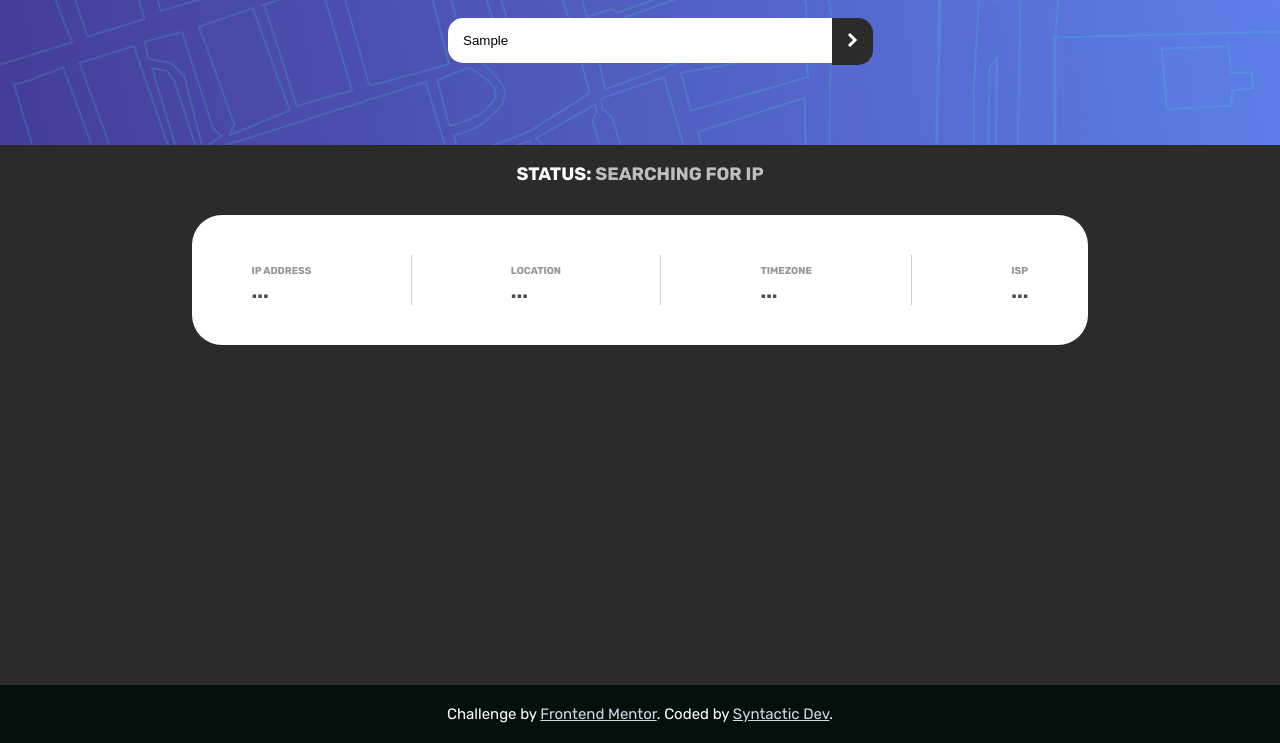
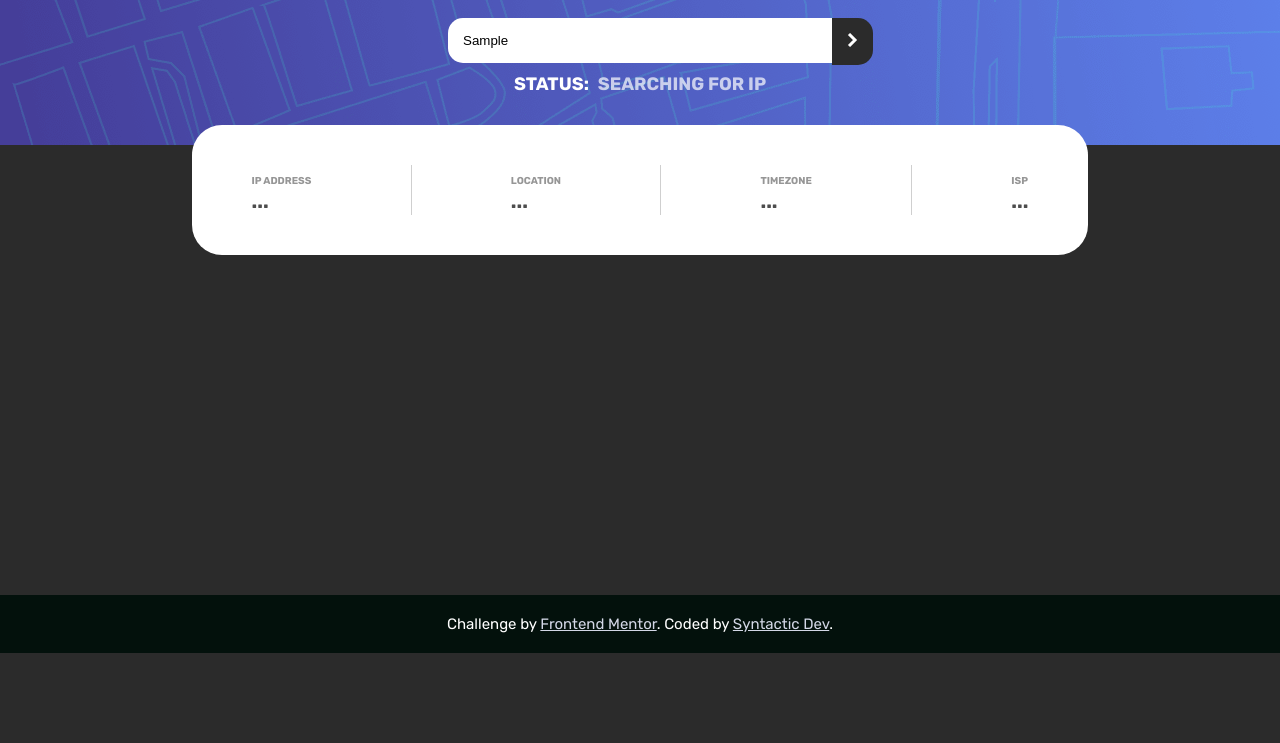
Before and after one commit to Syntacticdev/Frontend-Mentor-Challenge-IP-Address-Tracker-, a plain HTML site: page index.html in a window 1280 px wide. Both pictures are taken after typing "Sample" into the empty fields and a click on the button "submit". Shown: the part 105-848 px from the top of the page. After the commit the page ends 800 px from the top, so only its background shows below. Drawn offline with nearby package versions, Linux system fonts and the light colour scheme; no server answers.

Commit message:
first commit

```diff
--- a/style.css
+++ b/style.css
@@ -36,7 +36,7 @@ header {
 }
 
 .search-board  + h4 {
-	padding-top: 100px;
+	padding-top: 10px;
 	text-align: center;
 }
 
@@ -75,7 +75,7 @@ form {
 }
 
 .status {
-	padding: 40px 0 0 0 ;
+	padding: 40px 0 0 5px ;
 	animation-name: loading;
 	animation-duration: .5s;
 	animation-iteration-count: infinite;
```
